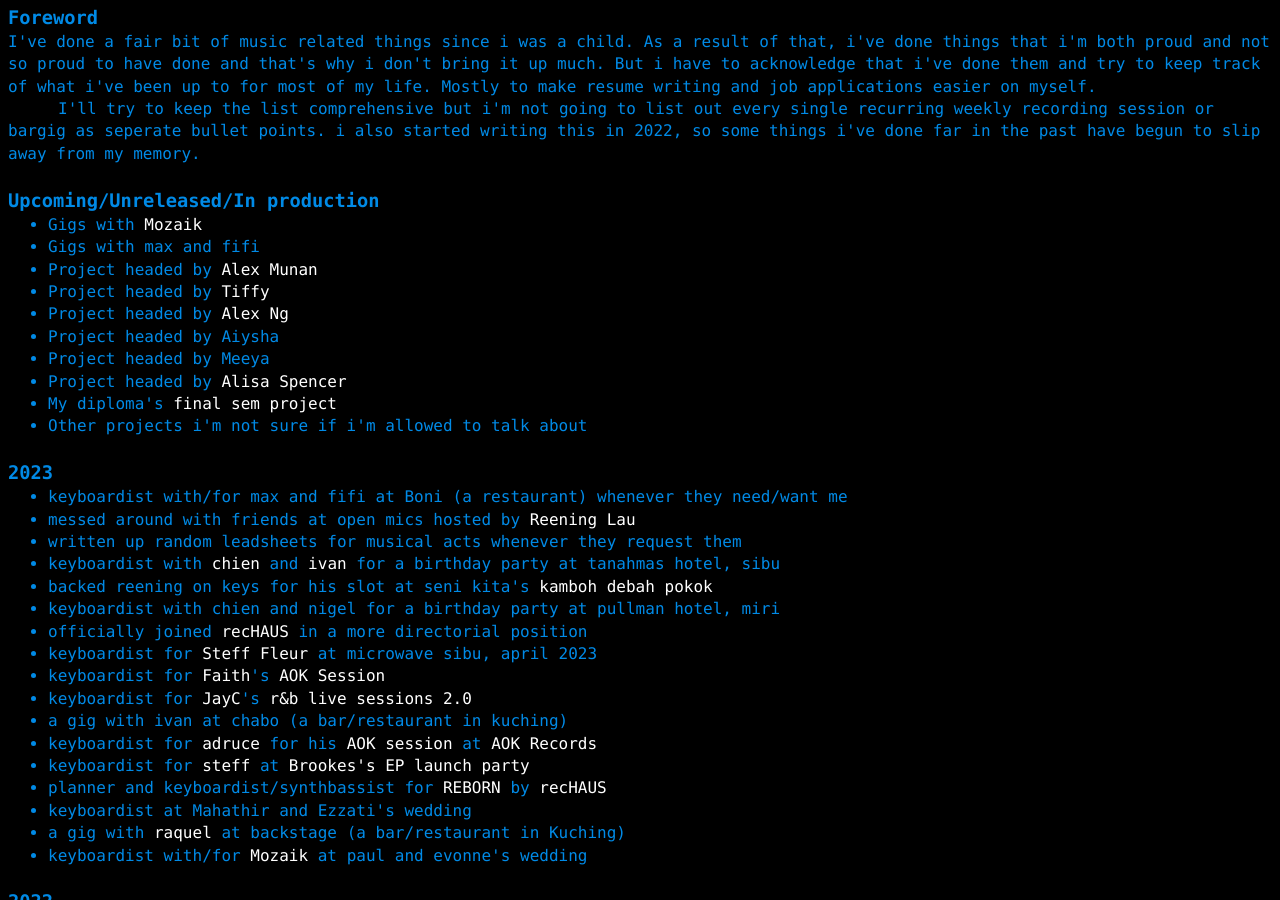
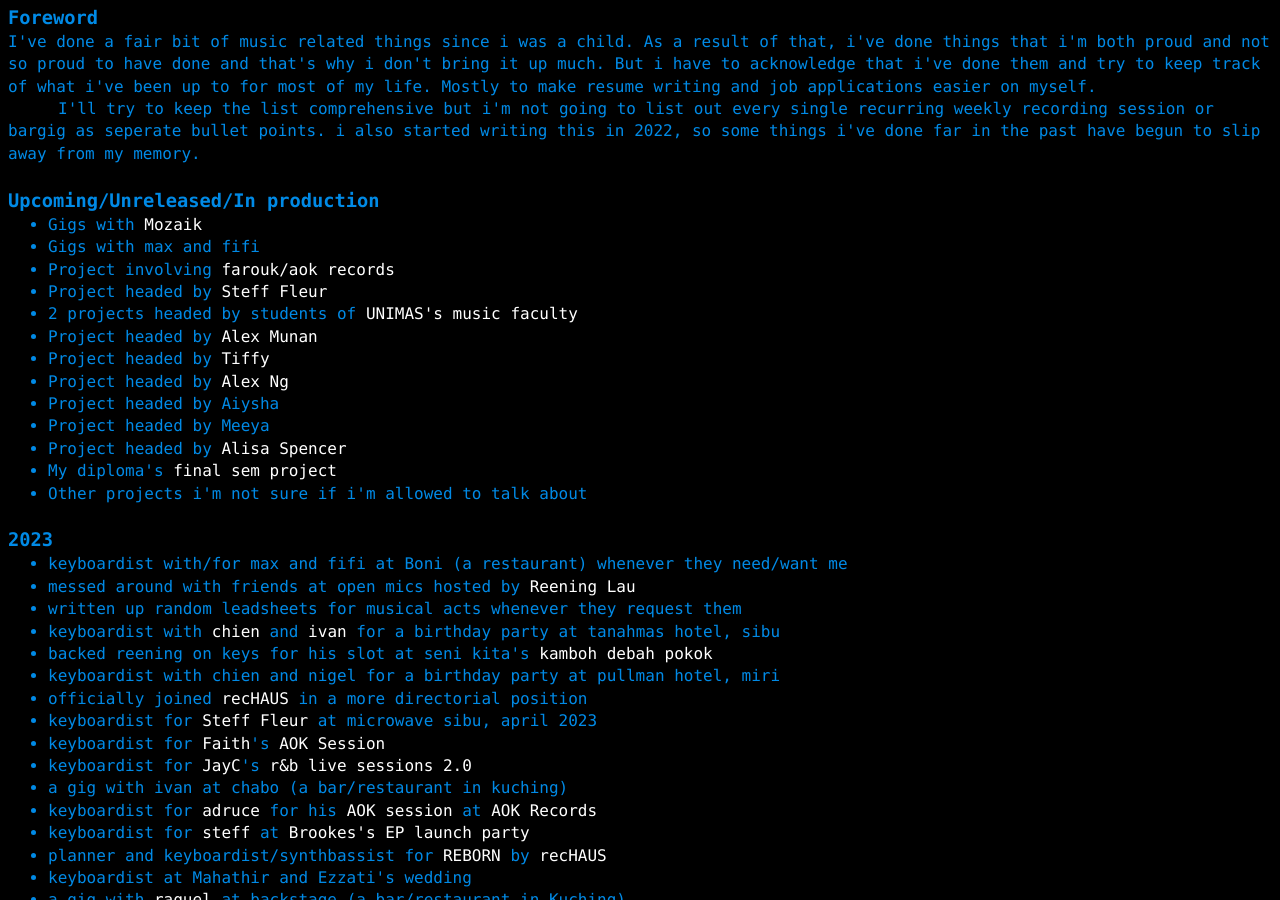
Before and after one commit to a-erfan-aa/a-erfan-aa.github.io, a Jekyll site: the page built from things-i-make/music-comprehensive.html, in a window 1280 px wide and 900 px high, scrolled down 395 px. Built offline with Jekyll 4.4.1, drawn with Linux system fonts in a browser that asks for light colours.

Commit message:
update music-comprehensive.html
Add unimas, steff and farouk projects to upcoming

```diff
--- a/things-i-make/music-comprehensive.html
+++ b/things-i-make/music-comprehensive.html
@@ -59,6 +59,9 @@
 	<ul>
 		<li>Gigs with <a href="https://www.instagram.com/soundofmozaik/">Mozaik</a></li>
 		<li>Gigs with max and fifi</li>
+		<li>Project involving <a href="https://www.aokrecordskch.com/">farouk/aok records</a></li>
+		<li>Project headed by <a href="https://www.instagram.com/fleursteff/">Steff Fleur</a></li>
+		<li>2 projects headed by students of <a href="https://www.instagram.com/music.unimasofficial/">UNIMAS's music faculty</a></li>
 		<li>Project headed by <a href="https://www.instagram.com/alex_munan/">Alex Munan</a></li>
 		<li>Project headed by <a href="https://www.instagram.com/tiffanytammy/">Tiffy</a></li>
 		<li>Project headed by <a href="https://www.instagram.com/alexngwhng/">Alex Ng</a></li>
```
